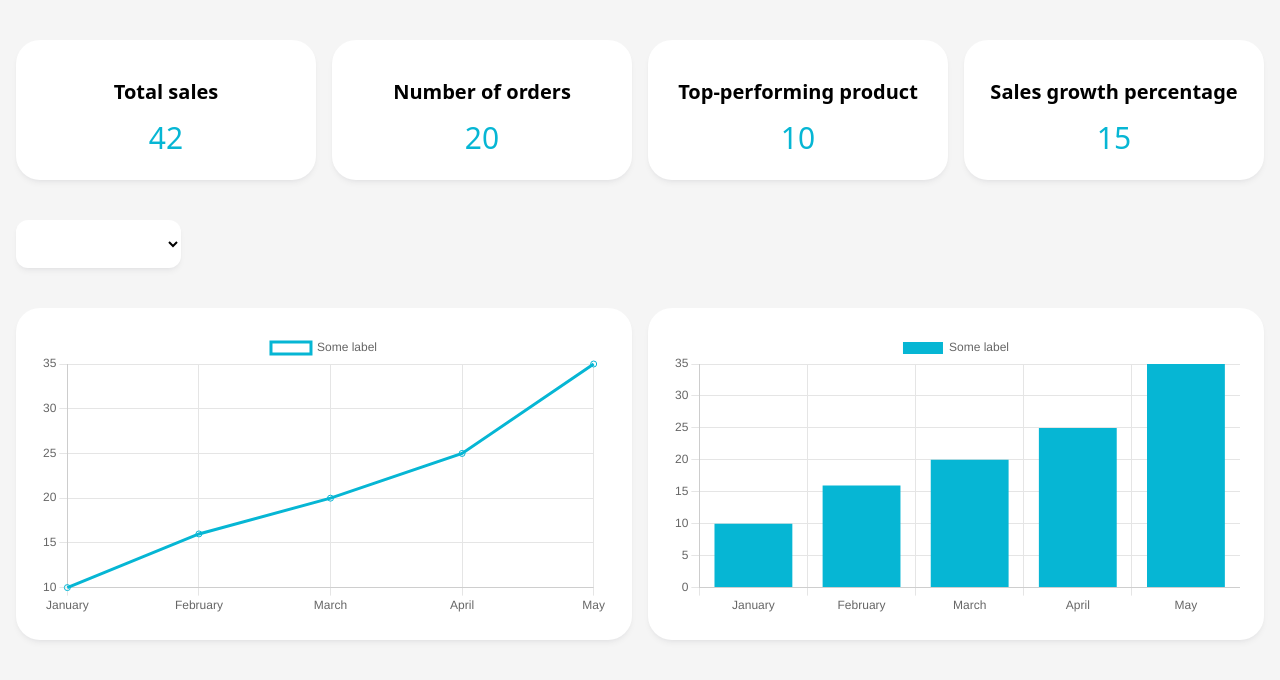
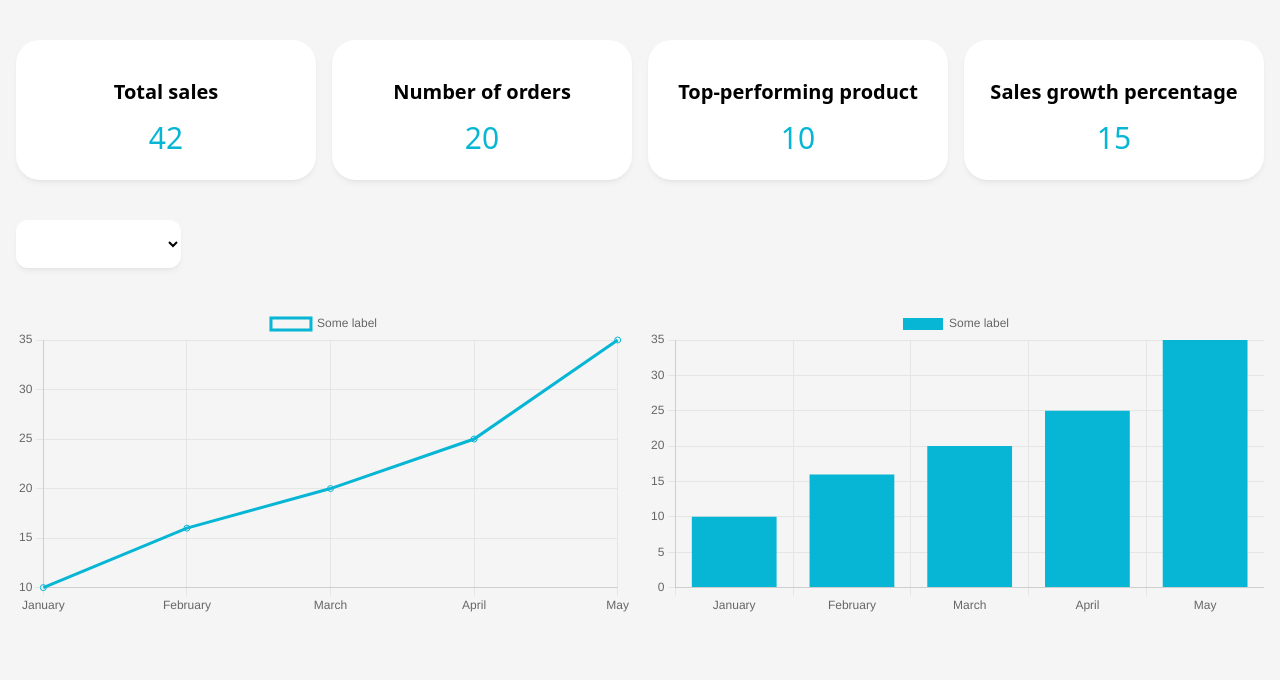
Before and after one commit to Artem-Zhuravlev/citrus-dev-test, a Vue app: page / in a window 1280 px wide. Shown: the top 680 px of the page. Built offline with nearby package versions, Linux system fonts and the light colour scheme.

Commit message:
refactor(tailwind-config): plugins function design

```diff
--- a/tailwind.config.js
+++ b/tailwind.config.js
@@ -20,7 +20,7 @@ module.exports = {
     extend: {},
   },
   plugins: [
-    function ({ addUtilities, addBase }) {
+    ({ addUtilities, addBase }) => {
       addBase({
         '.section': {
           padding: '2.5rem 0',
@@ -31,7 +31,7 @@ module.exports = {
       });
 
       addUtilities({
-        '.chart-wrapper': {
+        '.cart-wrapper': {
           '@apply bg-white p-6 rounded-3xl shadow-md shadow-gray-900/5': {},
         },
       }, ['responsive']);
```
